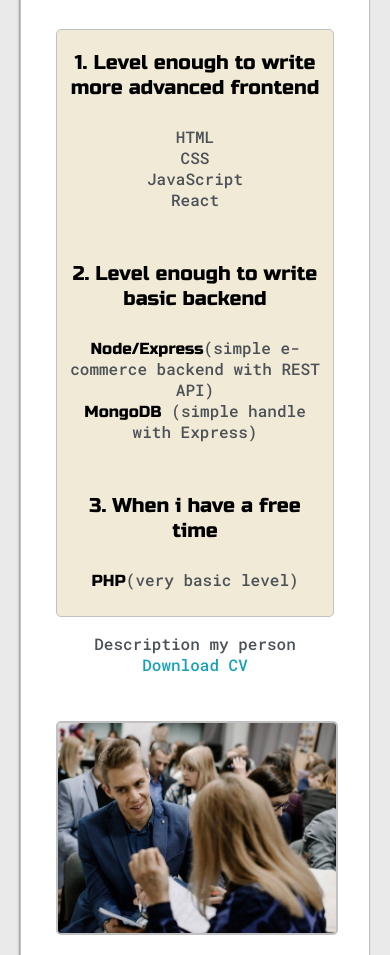
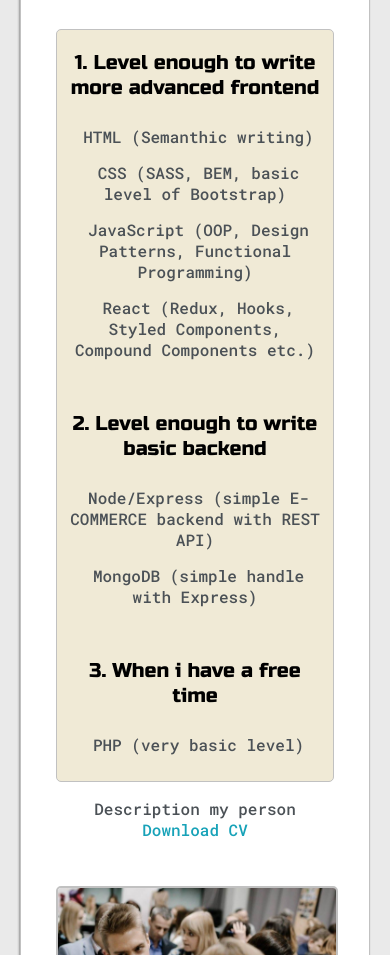
Before and after one commit to damian-lis/portfolio-website, a plain HTML site: page index.html in a window 390 px wide. Shown: the part 1848-2803 px from the top of the page. Drawn offline with Linux system fonts and the light colour scheme; files whose address does not match are found by name.

Commit message:
Made some changes in text and added social links

```diff
--- a/default.css
+++ b/default.css
@@ -365,9 +365,18 @@ textarea {
   background-color: var(--previewShadow);
 }
 
-#skills ul {
-  list-style: circle;
-  padding-left: 20px;
+#skills ul li {
+  margin-bottom: 15px;
+}
+
+#skills ul li::before {
+  content: '-';
+  display: inline-block;
+  margin-right: 7px;
+}
+
+#skills ul li:last-of-type {
+  margin-bottom: 0px;
 }
 
 #social_img {
@@ -469,9 +478,8 @@ textarea {
     width: 80%;
   }
 
-  #skills ul {
-    list-style: none;
-    padding-left: 0;
+  #skills ul li::before {
+    content: '';
   }
 
   .social-links {
--- a/index.html
+++ b/index.html
@@ -82,20 +82,20 @@
                     <div id="skills">
                         <h5 style="margin:10px 0">1. Level enough to write more advanced frontend</h5>
                         <ul >
-                            <li>HTML</li>
-                            <li>CSS</li>
-                            <li>JavaScript</li>
-                            <li>React</li>
+                            <li>HTML (Semanthic writing)</li>
+                            <li>CSS (SASS, BEM, basic level of Bootstrap)</li>
+                            <li>JavaScript (OOP, Design Patterns, Functional Programming)</li>
+                            <li>React (Redux, Hooks, Styled Components, Compound Components etc.)</li>
                         </ul>
                         <h5 style="margin:35px 0 10px 0">2. Level enough to write basic backend</h5>
                         <ul>
-                            <li><strong>Node/Express</strong>(simple e-commerce backend with REST API)</li>
-                            <li><strong>MongoDB</strong> (simple handle with Express)</li>
+                            <li>Node/Express (simple E-COMMERCE backend with REST API)</li>
+                            <li>MongoDB (simple handle with Express)</li>
                         </ul>
                         <h5 style="margin:35px 0 10px 0">3. When i have a free time</h5>
                         <ul>
 
-                            <li><strong>PHP</strong>(very basic level)</li>
+                            <li>PHP (very basic level)</li>
                         </ul>
                     </div>
                     <p>Description my person <a target="_blank"
@@ -107,9 +107,9 @@
                 <div class="social-links">
                     <img id="social_img" src="images//konferencja.jpg" alt="">
                     <h3>Find me on LinkedIn, Instagram, Facebook</h3>
-                    <a target="_blank" href="#">LinkedIn</a>
-                    <a target="_blank" href="#">Instagram</a>
-                    <a target="_blank" href="#">Facebook</a>
+                    <a target="_blank" href="https://www.linkedin.com/in/damian-lis-741b11206/">LinkedIn</a>
+                    <a target="_blank" href="https://www.instagram.com/_damian_lis_/">Instagram</a>
+                    <a target="_blank" href="https://www.facebook.com/damian.lis.18">Facebook</a>
                 </div>
             </div>
         </div>
```
Also changed, not shown: 1 other file.
